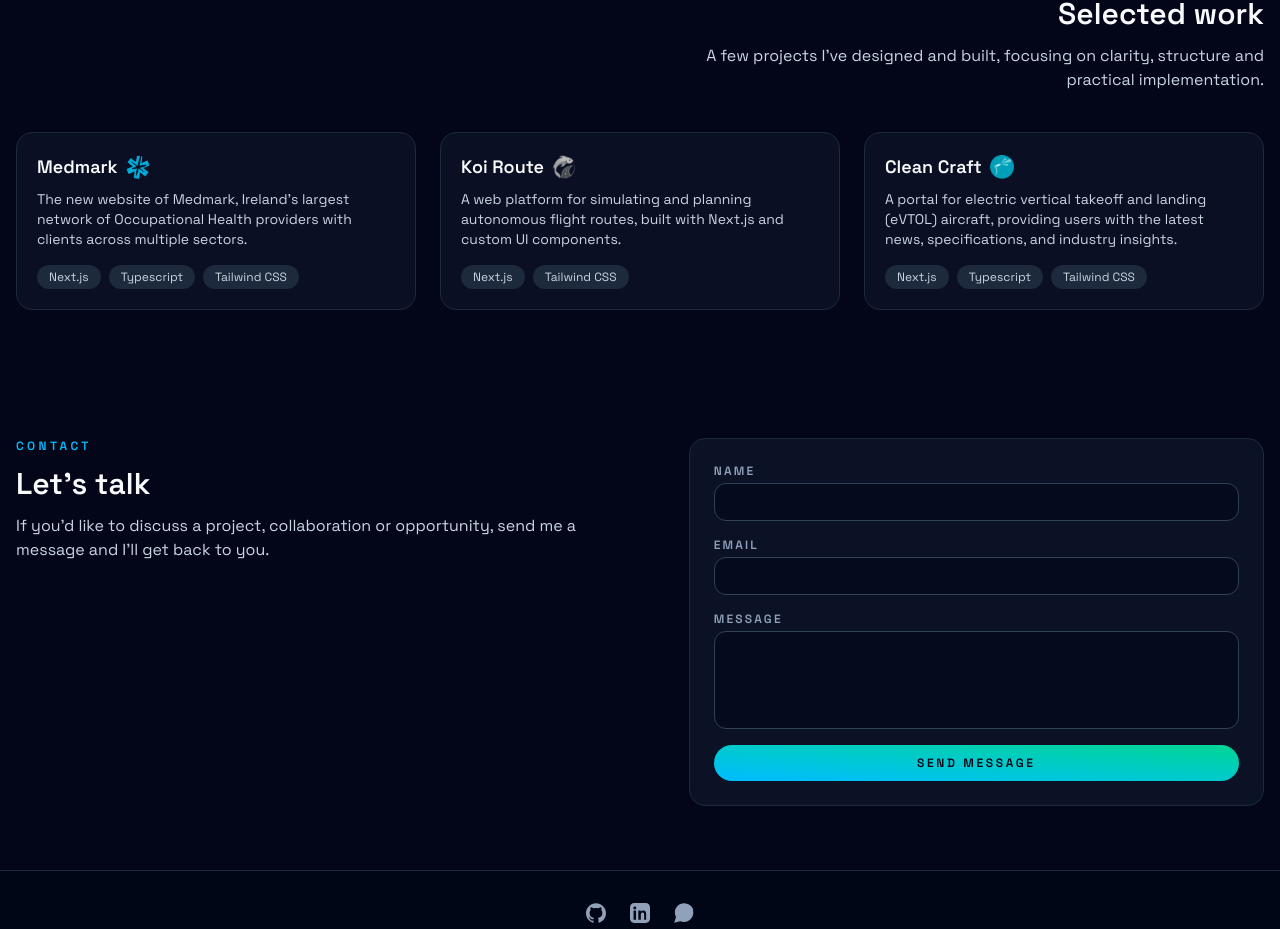
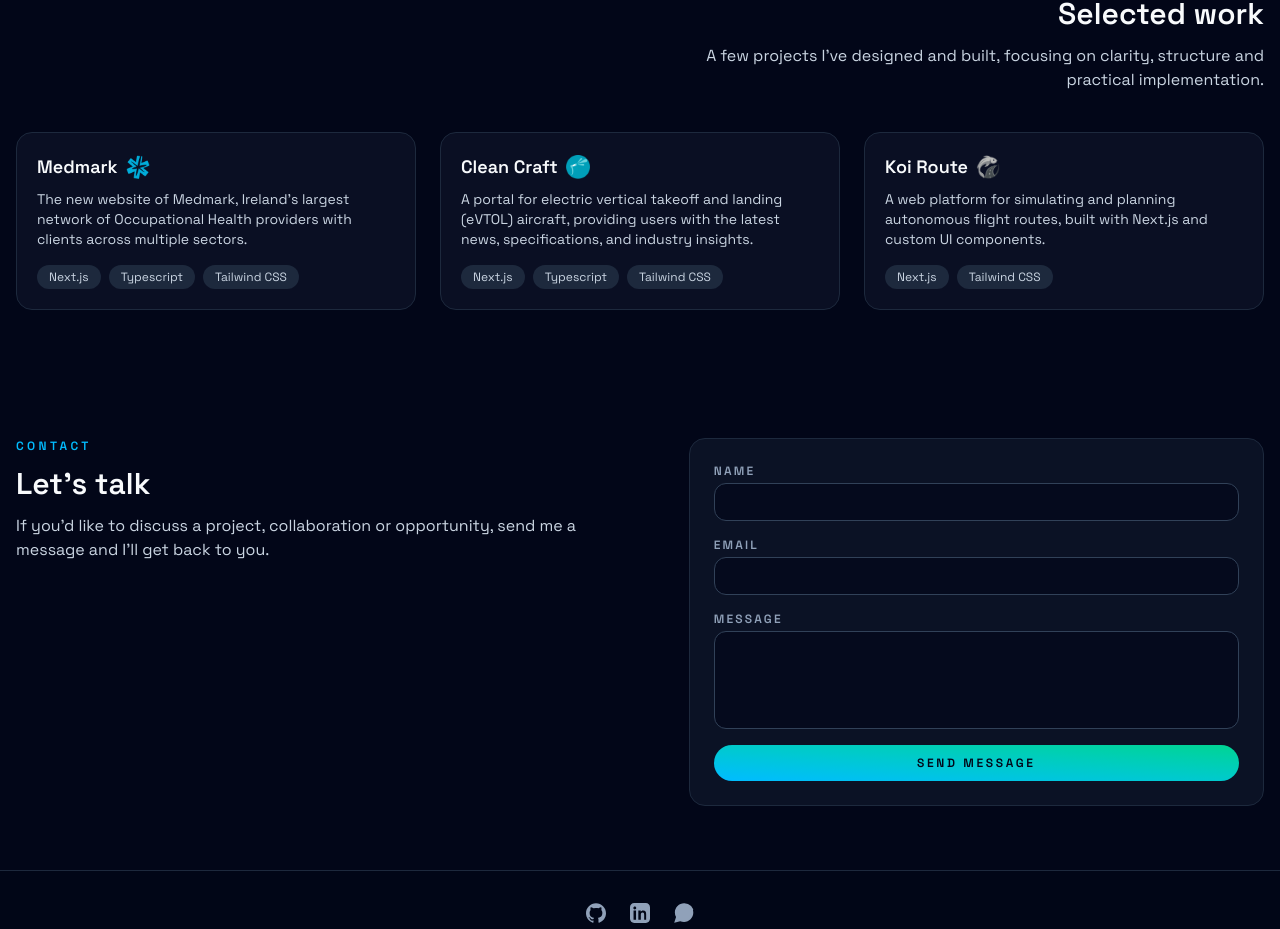
Before and after one commit to jreis13/portfolio, a Next.js app: page / in a window 1280 px wide. Shown: the part 1471-2400 px from the top of the page. Built offline with nearby package versions, Linux system fonts and the light colour scheme.

Commit message:
re-order projects

```diff
--- a/components/Projects.tsx
+++ b/components/Projects.tsx
@@ -15,6 +15,14 @@
       link: "https://medmark-oh.vercel.app/",
     },
     {
+      title: "Clean Craft",
+      icon: CleanCraftIcon,
+      description:
+        "A portal for electric vertical takeoff and landing (eVTOL) aircraft, providing users with the latest news, specifications, and industry insights.",
+      stack: ["Next.js", "Typescript", "Tailwind CSS"],
+      link: "https://clean-craft.vercel.app/",
+    },
+    {
       title: "Koi Route",
       icon: KoiRouteIcon,
       description:
@@ -22,14 +30,7 @@
       stack: ["Next.js", "Tailwind CSS"],
       link: "https://koi-route.vercel.app/",
     },
-    {
-      title: "Clean Craft",
-      icon: CleanCraftIcon,
-      description:
-        "A portal for electric vertical takeoff and landing (eVTOL) aircraft, providing users with the latest news, specifications, and industry insights.",
-      stack: ["Next.js", "Typescript", "Tailwind CSS"],
-      link: "https://clean-craft.vercel.app/",
-    },
+
   ];
 
   return (
```
